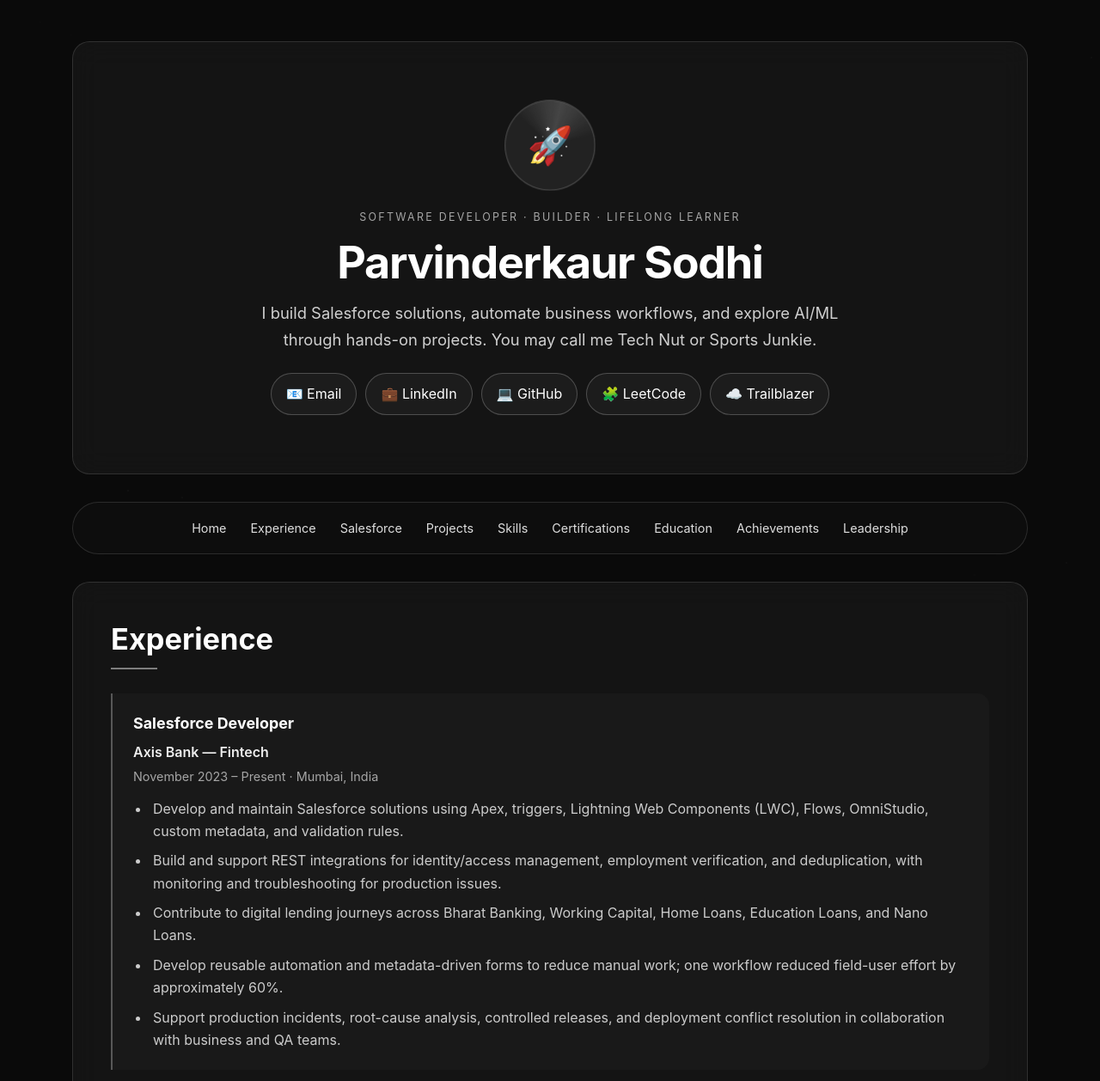
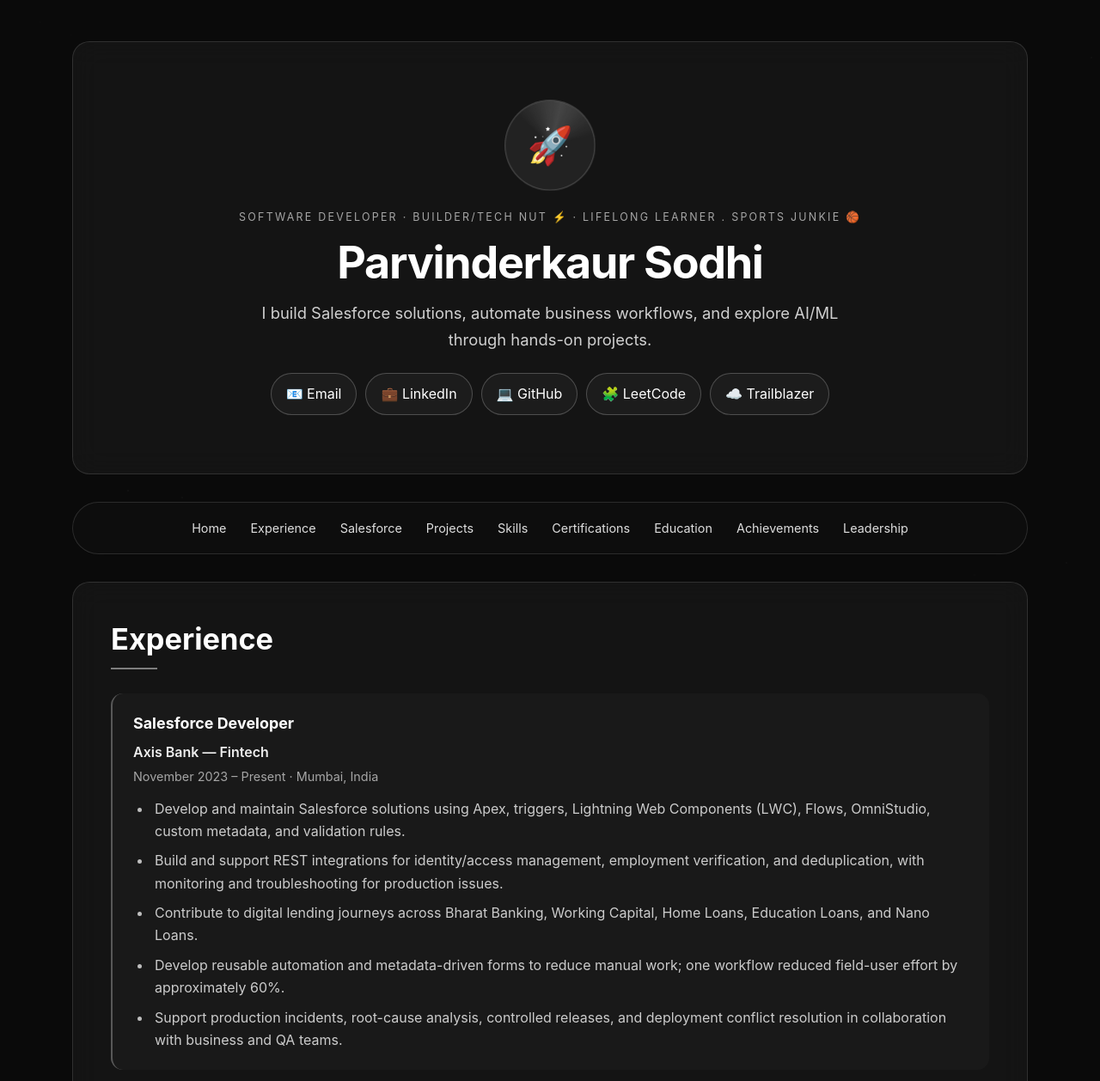
Before and after one commit to Parvinderkaur-Sodhi/Parvinderkaur-Sodhi.github.io, a plain HTML site: page index.html in a window 1280 px wide. Shown: the top 1258 px of the page at 86% size. Drawn offline with Linux system fonts and the light colour scheme.

Commit message:
Updated few CSS

```diff
--- a/index.html
+++ b/index.html
@@ -140,16 +140,23 @@
         .timeline { display: grid; gap: 16px; }
         .job {
             border-left: 2px solid rgba(255,255,255,.28); padding: 22px 24px;
-            background: rgba(255,255,255,.025); border-radius: 0 14px 14px 0;
+            background: rgba(255,255,255,.025); border-radius: 14px;
             transition: background .2s ease, transform .2s ease;
         }
         .job:hover { background: rgba(255,255,255,.055); transform: translateX(3px); }
         .job h3, .project-card h3, .skill-category h3, .education-item h3, .achievement-item h3, .cert-card h3 { color: var(--bright); line-height: 1.4; margin-bottom: 8px; font-size: 1.12rem; }
         .company { color: #eee; font-weight: 600; }
         .duration { color: var(--muted); font-size: .9rem; margin: 3px 0 12px; }
-        .job ul { padding-left: 20px; margin-top: 12px; }
+        .job ul { list-style: disc; padding-left: 22px; margin-top: 12px; }
         .job li { margin: 0 0 8px; padding-left: 3px; }
+        .job li::marker { color: rgba(255,255,255,.72); }
         .job li:last-child { margin-bottom: 0; }
+        /* Keep education details easy to scan without adding visual clutter. */
+        #education .education-item p { position: relative; padding-left: 17px; }
+        #education .education-item p::before {
+            content: "•"; position: absolute; left: 2px; top: 0;
+            color: rgba(255,255,255,.72);
+        }
 
         .projects-grid, .skills-grid, .cert-grid, .solutions-grid { display: grid; grid-template-columns: repeat(2, minmax(0, 1fr)); gap: 18px; }
         .project-card, .skill-category, .education-item, .achievement-item, .cert-card, .solution-card {
@@ -304,9 +311,9 @@
         <header id="home" class="glass">
             <div class="profile-section">
                 <div class="profile-img" aria-hidden="true">🚀</div>
-                <p class="eyebrow">Software Developer · Builder · Lifelong Learner</p>
+                <p class="eyebrow">Software Developer · Builder/Tech Nut ⚡ · Lifelong Learner . Sports Junkie 🏀</p>
                 <h1>Parvinderkaur Sodhi</h1>
-                <p class="tagline">I build Salesforce solutions, automate business workflows, and explore AI/ML through hands-on projects. You may call me Tech Nut or Sports Junkie.</p>
+                <p class="tagline">I build Salesforce solutions, automate business workflows, and explore AI/ML through hands-on projects.</p>
                 <div class="contact-info" aria-label="Profile and contact links">
                     <a href="mailto:parvinder@sodhi.in">📧 Email</a>
                     <a href="https://www.linkedin.com/in/parvinderkaur-sodhi-682245206/" target="_blank" rel="noopener noreferrer">💼 LinkedIn</a>
```
